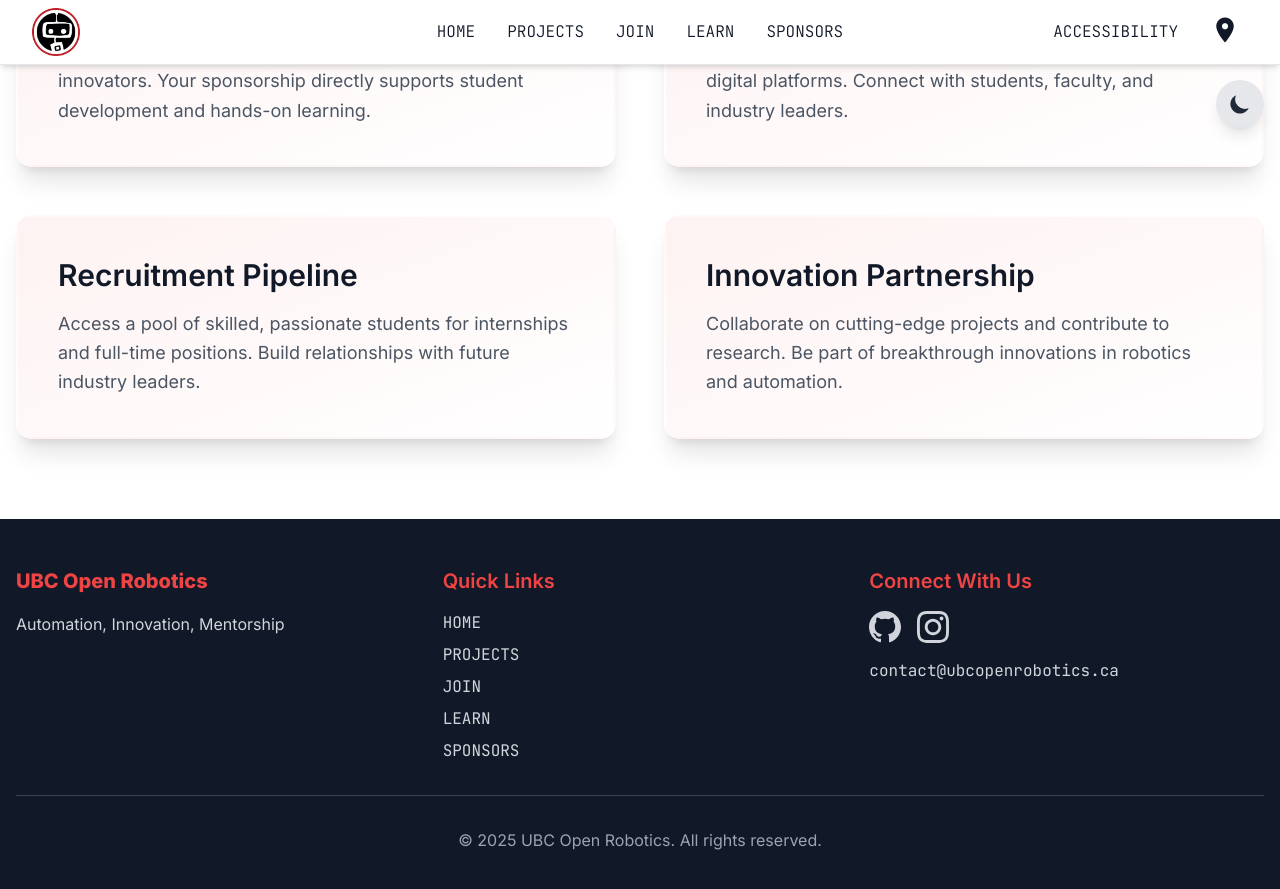
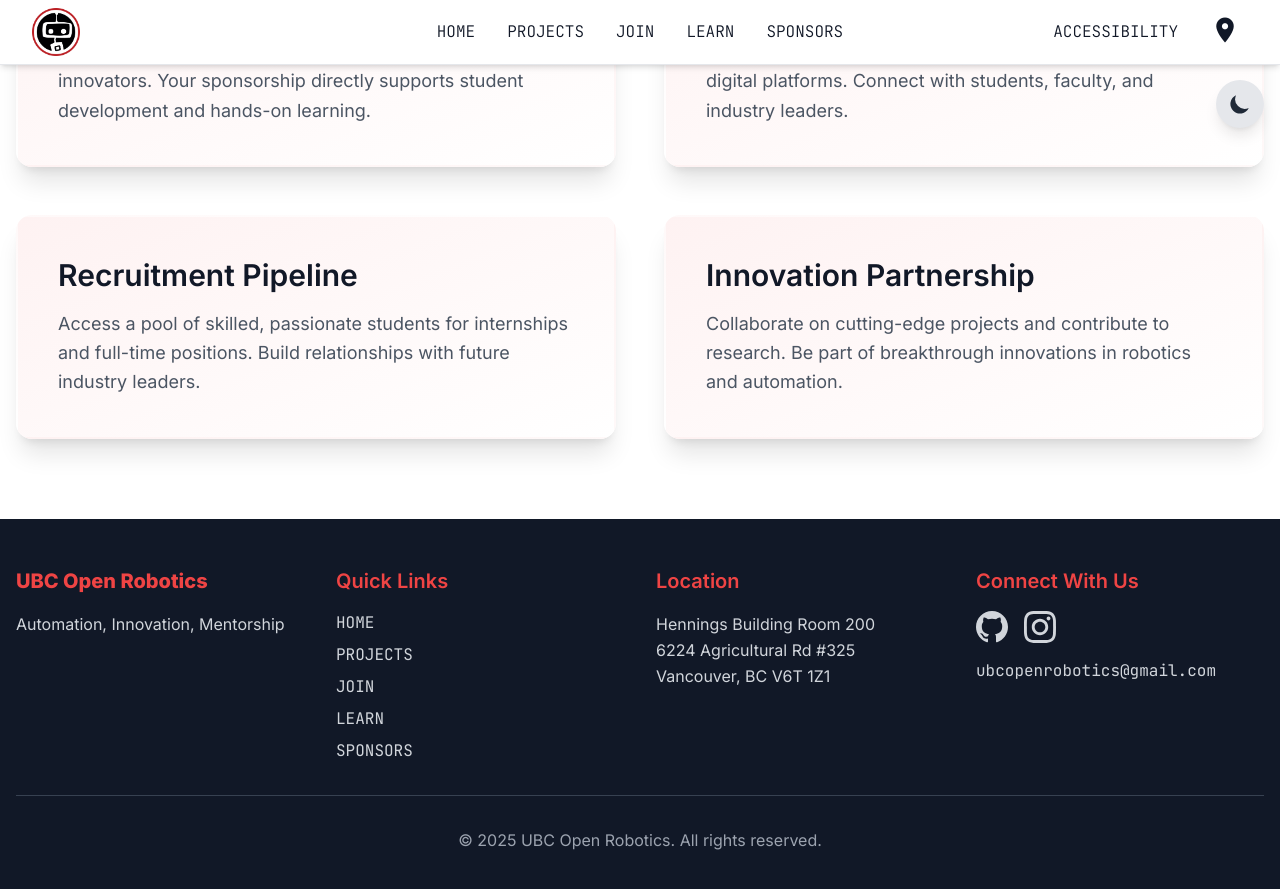
Before and after one commit to UBC-OpenRobotics/website, a Jekyll site: the page built from _pages/sponsors.html, in a window 1280 px wide and 900 px high, scrolled down 2725 px. Shown: the top 889 px of the window. Built offline with Jekyll 4.4.1, drawn with Linux system fonts in a browser that asks for light colours; nearby versions of some CDN libraries; some web fonts are replaced; some of the changed text lies outside the part shown.

Commit message:
General: Content updates 2025/12/24

```diff
--- a/_includes/footer.html
+++ b/_includes/footer.html
@@ -1,6 +1,6 @@
 <footer class="bg-gray-900 dark:bg-black text-white py-12">
-  <div class="container mx-auto px-4">
-    <div class="grid grid-cols-1 md:grid-cols-3 gap-8 mb-8">
+  <div class="container mx-auto px-4 max-w-screen-xl">
+    <div class="grid grid-cols-1 md:grid-cols-4 gap-8 mb-8">
 
       <!-- About Section -->
       <div>
@@ -20,6 +20,20 @@
         </ul>
       </div>
 
+      <!-- location -->
+      <div>
+        <h3 class="text-xl font-semibold mb-4 text-red-500">Location</h3>
+        <p class="text-gray-300 leading-relaxed" >
+          {{ site.data.info.location.building }}
+        </p>
+        <p class="text-gray-300 leading-relaxed" >
+          {{ site.data.info.location.address }}
+        </p>
+        <p class="text-gray-300 leading-relaxed" >
+          {{ site.data.info.location.city }}, {{ site.data.info.location.province }} {{ site.data.info.location.postal-code }}
+        </p>
+      </div>
+
       <!-- Connect -->
       <div>
         <h3 class="text-xl font-semibold mb-4 text-red-500">Connect With Us</h3>
@@ -36,7 +50,7 @@
           </a>
         </div>
         <div class="mt-4">
-          <p class="text-gray-300" style="font-family: 'JetBrains Mono', sans-serif"><a href="mailto:contact@ubcopenrobotics.ca" class="hover:text-red-500 transition-colors">contact@ubcopenrobotics.ca</a></p>
+          <p class="text-gray-300" style="font-family: 'JetBrains Mono', sans-serif"><a href="mailto:{{ site.data.info.email }}" class="hover:text-red-500 transition-colors">{{ site.data.info.email }}</a></p>
         </div>
       </div>
     </div>
--- a/_includes/navigation.html
+++ b/_includes/navigation.html
@@ -110,14 +110,14 @@
               <h3 class="hidden md:block text-lg font-bold text-gray-900 dark:text-gray-100 mb-2">Our Location</h3>
 
               <p class="text-sm md:text-sm text-gray-700 dark:text-gray-300 mb-3 mt-4 md:mt-0">
-                <strong>Hennings Building Room 200</strong><br>
-                6224 Agricultural Rd #325<br>
-                Vancouver, BC V6T 1Z1
+                <strong>{{ site.data.info.location.building }}</strong><br>
+                {{ site.data.info.location.address }}<br>
+                {{ site.data.info.location.city }}, {{ site.data.info.location.province }} {{ site.data.info.location.postal-code }}
               </p>
 
               <div class="w-full h-64 md:h-48 rounded-md overflow-hidden">
                 <iframe
-                  src="https://www.google.com/maps/embed?pb=!1m18!1m12!1m3!1d2603.5233475984237!2d-123.25476908768105!3d49.26647977178184!2m3!1f0!2f0!3f0!3m2!1i1024!2i768!4f13.1!3m3!1m2!1s0x548672b6f5321131%3A0x1877a1f004691be!2sHennings%20Building!5e0!3m2!1sen!2sca!4v1763926664596!5m2!1sen!2sca"
+                  src="{{ site.data.info.location.google-maps-embedded-iframe-link }}"
                   width="100%"
                   height="100%"
                   style="border:0;"
--- a/_pages/sponsors.html
+++ b/_pages/sponsors.html
@@ -25,19 +25,19 @@
         <div class="bg-white/10 backdrop-blur-sm rounded-xl p-8 border border-white/20">
           <div class="text-5xl font-black text-red-500 mb-2">
             <!--CHANGE THE data-target="<value>" to ADJUST-->
-            <span class="counter" data-target="50">0</span>+
+            <span class="counter" data-target="{{ site.data.info.num-active-members }}">0</span>+
           </div>
           <div class="text-xl text-gray-300">Active Members</div>
         </div>
         <div class="bg-white/10 backdrop-blur-sm rounded-xl p-8 border border-white/20">
           <div class="text-5xl font-black text-red-500 mb-2">
-            <span class="counter" data-target="5">0</span>+
+            <span class="counter" data-target="{{ site.data.info.num-active-projects }}">0</span>+
           </div>
           <div class="text-xl text-gray-300">Active Projects</div>
         </div>
         <div class="bg-white/10 backdrop-blur-sm rounded-xl p-8 border border-white/20">
           <div class="text-5xl font-black text-red-500 mb-2">
-            <span class="counter" data-target="10">0</span>+
+            <span class="counter" data-target="{{ site.data.info.num-years-of-excellence }}">0</span>+
           </div>
           <div class="text-xl text-gray-300">Years of Excellence</div>
         </div>
@@ -45,13 +45,13 @@
 
       <!-- CTA Buttons -->
       <div class="flex flex-col md:flex-row gap-6 justify-center">
-        <a href="https://donate.support.ubc.ca/page/20924/donate/1?transaction.dirgift=Open+Robotics+Student+Team%20G1102"
+        <a href="{{ site.data.info.sponsor-form-link }}"
             class="obot_button md:text-xl border-2 border-red-600 text-red-600 hover:bg-red-600 hover:text-white font-bold py-4 px-8 rounded-lg transition-colors tracking-wide">
           <span class="relative z-10">BECOME A SPONSOR</span>
         </a>
-        <a href="mailto:contact@ubcopenrobotics.ca"
+        <a href="mailto:{{ site.data.info.email }}"
             class="obot_button md:text-xl border-2 border-red-600 text-red-600 hover:bg-red-600 hover:text-white font-bold py-4 px-8 rounded-lg transition-colors tracking-wide">
-          <span class="relative z-10">PARTNER INQUIRIES</span>
+          <span class="relative z-10">SPONSORSHIP PACKAGE</span>
         </a>
       </div>
     </div>
--- a/index.markdown
+++ b/index.markdown
@@ -6,6 +6,8 @@
 
 layout: home
 title: UBC Open Robotics
-team-description: UBC Open Robotics, nicknamed 'OpBots', is an advanced robotics design team at The University of British Columbia. Together, we represent approximately 60 students from various faculties. Our three projects allow us to explore different aspects of mechatronics; from a piano-playing robot, to a painting robot, to an advanced humanoid service bot, we have it all!
-projects-section-description: At UBC Open Robotics, we have many projects.
+team-description: UBC Open Robotics, nicknamed "OpBots", is a multidisciplinary robotics design team at the University of British Columbia. We bring together over 60 students from across UBC, including engineering (mechanical, electrical, chemical, biomedical, integrated, engineering physics), science (neuroscience, microbiology) and more.
+team-description-2: Our team provides a collaborative, hands-on environment where members develop strong technical problem solving skills. OpBots members consistently go on to achieve success beyond the team, pursuing impactful careers and opportunities across industry, research, and entrepreneurship.
+projects-section-description: "Learn more about the legacy and pioneering projects that continue to define our team: Legacy (old), pioneer (new)"
+
 ---
```
Also changed, not shown: _data/info.yml (added, +16 -0 lines), _layouts/home.html (+10 -5 lines), _projects/robocup/power.md (added, +17 -0 lines), _projects/robocup/robocup.md (+1 -1 lines), assets/images/robocup/power/power-thumbnail.jpg (added).
